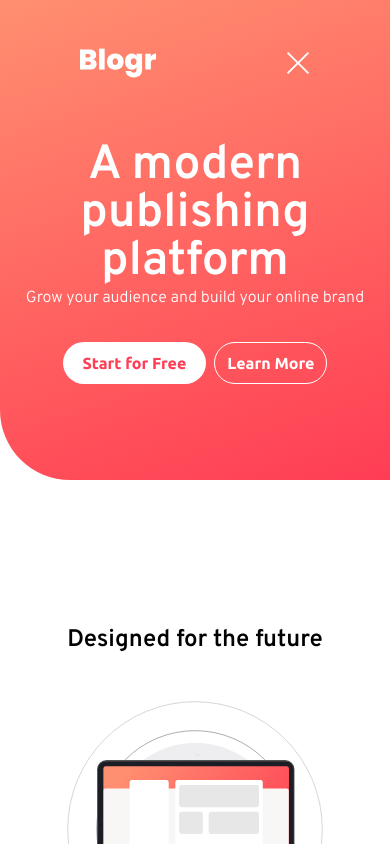
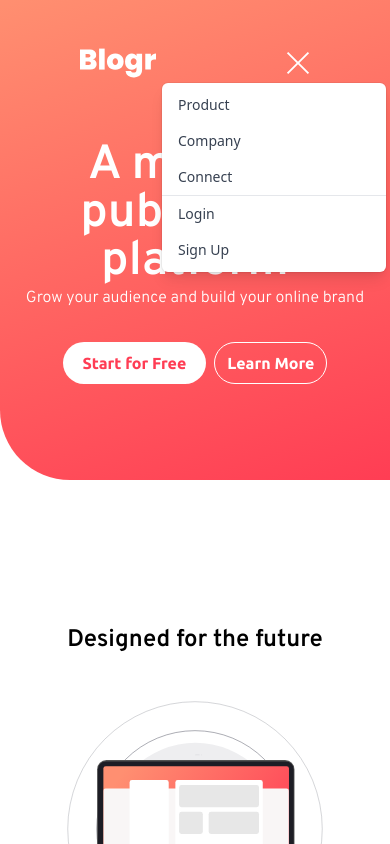
Before and after one commit to theZetrax/blogr-challenge-react, a React (Create React App) app: page / in a window 390 px wide. Both pictures are taken after a click on the button 298 px from the left and 63 px from the top of the page. Shown: the top 844 px of the page. Built offline with nearby package versions, Linux system fonts and the light colour scheme.

Commit message:
Added Navbar Menu Option.

```diff
--- a/src/components/NavBar/Bar.jsx
+++ b/src/components/NavBar/Bar.jsx
@@ -29,9 +29,23 @@ const Bar = props => {
 
             {/* Hamburger Menu (Mobile) */}
             <div>
-                <button className="h-6 w-6 md:hidden block" onClick={() => setNavOpen(!navOpen)}>
-                    <img src={navOpen ? burgerClose : burgerOpen} alt="Menu Navigation Open" />
-                </button>
+                <div>
+                    <button className="h-6 w-6 md:hidden block" onClick={() => setNavOpen(!navOpen)} id="menu-button" aria-expanded="true" aria-haspopup="true">
+                        <img src={navOpen ? burgerClose : burgerOpen} alt="Menu Navigation Open" />
+                    </button>
+                </div>
+
+                <div className={`${navOpen ? '' : 'hidden'} sm:hidden origin-top-right absolute right-0 mx-1 mt-2 w-56 rounded-md shadow-lg bg-white ring-1 ring-black ring-opacity-5 focus:outline-none`} role="menu" aria-orientation="vertical" aria-labelledby="menu-button" tabIndex="-1">
+                    <div className="py-1" role="none">
+                        {/* <!-- Active: "bg-gray-100 text-gray-900", Not Active: "text-gray-700" --> */}
+                        <a href="#!" className="text-gray-700 hover:bg-gray-200 block px-4 py-2 text-sm" role="menuitem" tabIndex="-1" id="menu-item-2">Product</a>
+                        <a href="#!" className="text-gray-700 hover:bg-gray-200 block px-4 py-2 text-sm" role="menuitem" tabIndex="-1" id="menu-item-2">Company</a>
+                        <a href="#!" className="text-gray-700 hover:bg-gray-200 block px-4 py-2 text-sm" role="menuitem" tabIndex="-1" id="menu-item-2">Connect</a>
+                        <hr />
+                        <a href="#!" className="text-gray-700 hover:bg-gray-200 block px-4 py-2 text-sm" role="menuitem" tabIndex="-1" id="menu-item-2">Login</a>
+                        <a href="#!" className="text-gray-700 hover:bg-gray-200 block px-4 py-2 text-sm" role="menuitem" tabIndex="-1" id="menu-item-2">Sign Up</a>
+                    </div>
+                </div>
             </div>
             {/* Login/Signup Button */}
             <div className="hidden md:flex md:gap-2 md:items-center md:w-auto">
```
